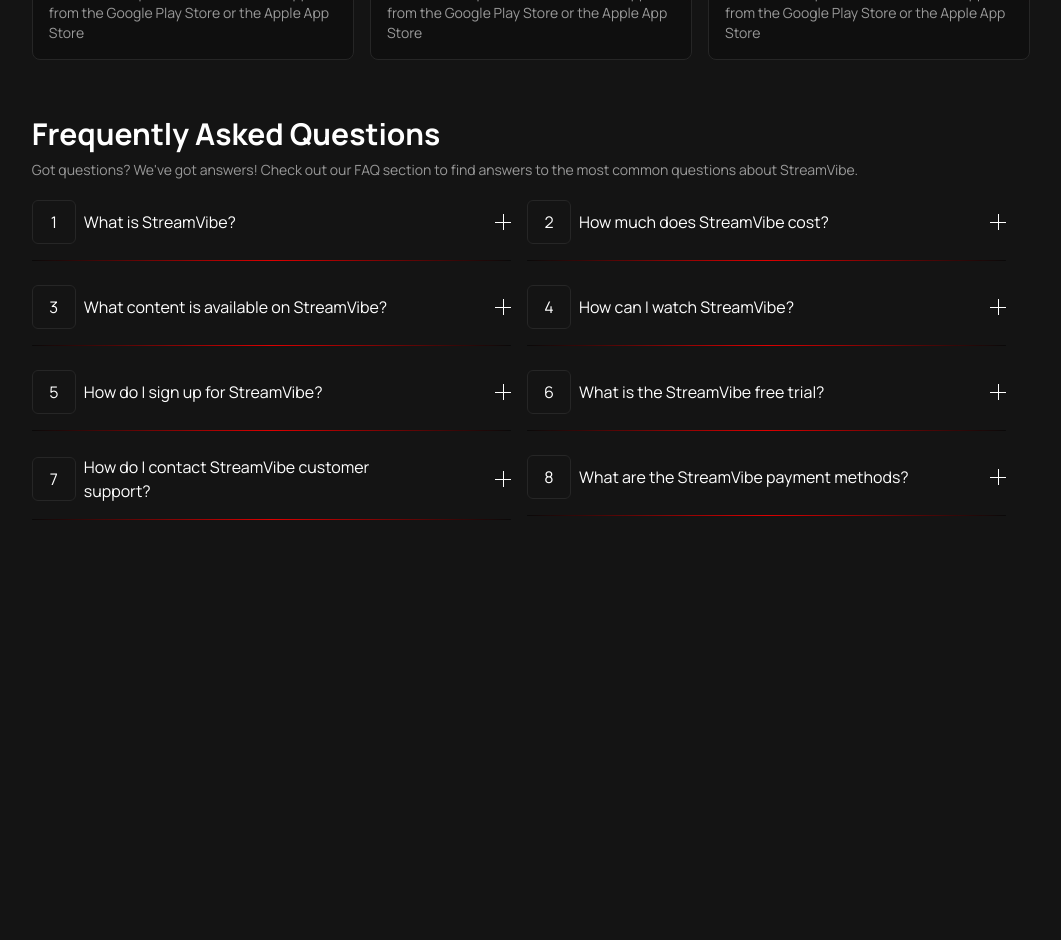
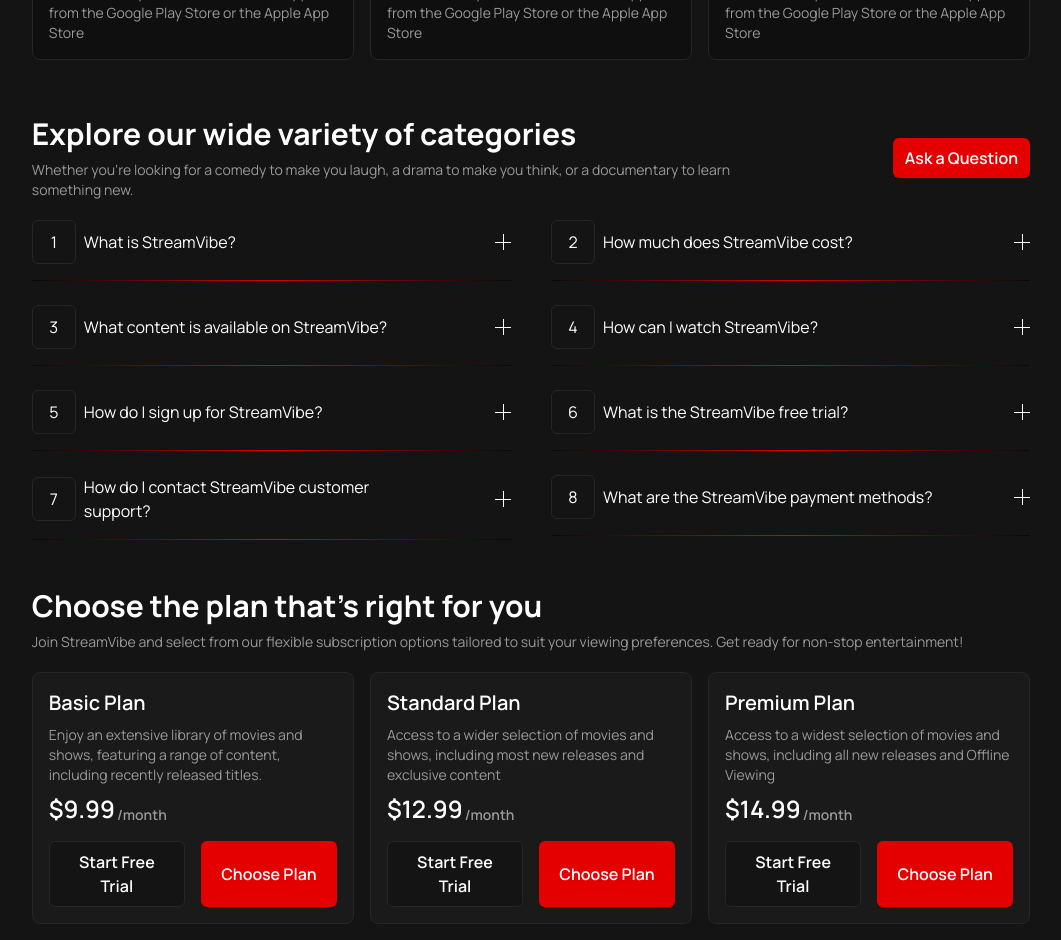
Before and after one commit to hardikdevaliya2006/Stream_Vibe, a React (Vite) app: page / in a window 1280 px wide. Shown: the part 1440-2380 px from the top of the page, without its empty margins (109-1170 px from the left). Before the commit the page ends 2056 px from the top, so only its background shows below. Built offline with nearby package versions, Linux system fonts and the light colour scheme; no server answers.

Commit message:
feat: add Pricing Section and integrate with Home page

```diff
--- a/src/Components/Common/FAQs/FrequentlyAskedQuestions.jsx
+++ b/src/Components/Common/FAQs/FrequentlyAskedQuestions.jsx
@@ -88,8 +88,8 @@
 
   return (
     <AnimatePresence>
-      <div className="quetionsWraper h-[25rem]">
-        <div className="quetions flex flex-wrap gap-4">
+      <div className="quetionsWraper ">
+        <div className="quetions flex flex-wrap justify-between gap-4">
           {faqs.map((item, index) => (
             <div key={index} className="w-full md:w-[48%]">
               <FAQItem
--- a/src/Components/Common/FAQs/FrequentlyAskedQuestionsWrap.jsx
+++ b/src/Components/Common/FAQs/FrequentlyAskedQuestionsWrap.jsx
@@ -1,26 +1,31 @@
-import SecationHeader from '../Secation-Header/SecationHeader'
-import FrequentlyAskedQuestions from './FrequentlyAskedQuestions'
+import SecationHeader from "../Secation-Header/SecationHeader";
+import FrequentlyAskedQuestions from "./FrequentlyAskedQuestions";
 
 const FrequentlyAskedQuestionsWrap = () => {
   return (
-    <section className="FrequentlyAskedQuestionsWrap pb-4 my-10">
-      <div className="flex w-full">
-        <div className="HeaderText w-full">
+    <section className="MoviesGenerWrap  my-10">
+      <div className="HeaderTextAndNavigotr flex w-full flex-col md:flex-row md:justify-end md:items-center gap-4">
+        <div className="HeaderText w-full lg:w-[75%]">
           <SecationHeader
-            mainText={
-              "Frequently Asked Questions"
-            }
+            mainText={"Explore our wide variety of categories"}
             subText={
-              "Got questions? We've got answers! Check out our FAQ section to find answers to the most common questions about StreamVibe."
+              "Whether you're looking for a comedy to make you laugh, a drama to make you think, or a documentary to learn something new."
             }
           />
+        </div>
+        <div className="btn flex md:justify-end h-fit md:w-[25%]">
+          <div className="actionBtn cursor-pointer flex justify-center items-center gap-2 text-white bg-red-45 w-fit px-3 py-2 rounded-md">
+            <button className="font-semibold cursor-pointer">
+              Ask a Question
+            </button>
+          </div>
         </div>
       </div>
       <div className="FrequentlyAskedQuestions mt-5">
         <FrequentlyAskedQuestions></FrequentlyAskedQuestions>
       </div>
     </section>
-  )
-}
+  );
+};
 
-export default FrequentlyAskedQuestionsWrap
+export default FrequentlyAskedQuestionsWrap;
--- /dev/null
+++ b/src/Components/Common/Pricing-Section/PricingSecation.jsx
@@ -0,0 +1,49 @@
+import plans from "../../../Helper/PricingPlanCards";
+
+const PricingSecation = () => {
+  return (
+    <div>
+      <div className="plan lg:grid-cols-3 grid grid-cols-1 gap-4">
+        {plans.map((plan, index) => (
+          <div
+            key={index}
+            className="card border-gray-15 rounded-lg p-4 flex flex-col items-start justify-center gap-2 border bg-gray-10"
+          >
+            <div className="planName text-white md:text-2xl lg:font-semibold lg:text-xl text-xl">
+              <h3>{plan.name}</h3>
+            </div>
+            <div>
+              <p className="text-sm planDescription md:text-[1rem] lg:text-sm text-gray-60">
+                {plan.description}
+              </p>
+            </div>
+            <div className="flex lg:font-semibold gap-0.5">
+              <div className="text-white flex md:text-2xl text-xl">
+                <span>$</span>
+                <p>{plan.price}</p>
+              </div>
+              <div className="text-sm flex items-end text-gray-60">
+                <span>/</span>
+                <p>{plan.period}</p>
+              </div>
+            </div>
+            <div className="grid xl:grid-rows-1 xl:grid-cols-2 lg:grid-rows-2 lg:grid-cols-1 grid-cols-2 mt-2 w-full gap-4">
+              <div className="actionBtn w-full border-gray-15 border cursor-pointer flex justify-center items-center gap-2 text-white bg-gray-08 px-3 py-2 rounded-md">
+                <button className="font-semibold lg:text-[1rem] sm:text-[1.1rem] text-[0.95rem] w-full cursor-pointer">
+                  Start Free Trial
+                </button>
+              </div>
+              <div className="actionBtn w-full cursor-pointer flex justify-center items-center gap-2 text-white bg-red-45 px-3 py-2 rounded-md">
+                <button className="font-semibold lg:text-[1rem] sm:text-[1.1rem] text-[0.98rem] w-full cursor-pointer">
+                  Choose Plan
+                </button>
+              </div>
+            </div>
+          </div>
+        ))}
+      </div>
+    </div>
+  );
+};
+
+export default PricingSecation;
--- /dev/null
+++ b/src/Components/Common/Pricing-Section/PricingSecationWrap.jsx
@@ -0,0 +1,24 @@
+import SecationHeader from "../Secation-Header/SecationHeader";
+import PricingSecation from "./PricingSecation";
+
+const PricingSecationWrap = () => {
+  return (
+    <section className="PricingSecationWrap pb-4 my-10">
+      <div className="flex w-full">
+        <div className="HeaderText w-full">
+          <SecationHeader
+            mainText={"Choose the plan that's right for you"}
+            subText={
+              "Join StreamVibe and select from our flexible subscription options tailored to suit your viewing preferences. Get ready for non-stop entertainment!"
+            }
+          />
+        </div>
+      </div>
+      <div className="PricingSecation mt-5">
+        <PricingSecation></PricingSecation>
+      </div>
+    </section>
+  );
+};
+
+export default PricingSecationWrap;
--- a/src/Helper/PricingPlan.json
+++ /dev/null
@@ -1,50 +0,0 @@
-{
-  "plans": [
-    {
-      "name": "Basic",
-      "price": "$9.99/Month",
-      "features": {
-        "Content": "Access to a wide selection of movies and shows, including some new releases.",
-        "Devices": "Watch on one device simultaneously",
-        "Free Trial": "7 Days",
-        "Cancel Anytime": "Yes",
-        "HDR": "No",
-        "Dolby Atmos": "No",
-        "Ad-Free": "No",
-        "Offline Viewing": "No",
-        "Family Sharing": "No"
-      }
-    },
-    {
-      "name": "Standard",
-      "tag": "Popular",
-      "price": "$12.99/Month",
-      "features": {
-        "Content": "Access to a wider selection of movies and shows, including most new releases and exclusive content",
-        "Devices": "Watch on Two device simultaneously",
-        "Free Trial": "7 Days",
-        "Cancel Anytime": "Yes",
-        "HDR": "Yes",
-        "Dolby Atmos": "Yes",
-        "Ad-Free": "Yes",
-        "Offline Viewing": "Yes, for select titles.",
-        "Family Sharing": "Yes, up to 5 family members."
-      }
-    },
-    {
-      "name": "Premium",
-      "price": "$14.99/Month",
-      "features": {
-        "Content": "Access to a widest selection of movies and shows, including all new releases and Offline Viewing",
-        "Devices": "Watch on Four device simultaneously",
-        "Free Trial": "7 Days",
-        "Cancel Anytime": "Yes",
-        "HDR": "Yes",
-        "Dolby Atmos": "Yes",
-        "Ad-Free": "Yes",
-        "Offline Viewing": "Yes, for all titles.",
-        "Family Sharing": "Yes, up to 6 family members."
-      }
-    }
-  ]
-}
--- /dev/null
+++ b/src/Helper/PricingPlanCards.js
@@ -0,0 +1,25 @@
+const plans = [
+  {
+    name: "Basic Plan",
+    price: 9.99,
+    period: "month",
+    description:
+      "Enjoy an extensive library of movies and shows, featuring a range of content, including recently released titles.",
+  },
+  {
+    name: "Standard Plan",
+    price: 12.99,
+    period: "month",
+    description:
+      "Access to a wider selection of movies and shows, including most new releases and exclusive content",
+  },
+  {
+    name: "Premium Plan",
+    price: 14.99,
+    period: "month",
+    description:
+      "Access to a widest selection of movies and shows, including all new releases and Offline Viewing",
+  },
+];
+
+export default plans;
--- /dev/null
+++ b/src/Helper/PricingPlanTable.js
@@ -0,0 +1,51 @@
+plans = [
+  {
+    name: "Basic",
+    price: "$9.99/Month",
+    features: {
+      Content:
+        "Access to a wide selection of movies and shows, including some new releases.",
+      Devices: "Watch on one device simultaneously",
+      "Free Trial": "7 Days",
+      "Cancel Anytime": "Yes",
+      HDR: "No",
+      "Dolby Atmos": "No",
+      "Ad-Free": "No",
+      "Offline Viewing": "No",
+      "Family Sharing": "No",
+    },
+  },
+  {
+    name: "Standard",
+    tag: "Popular",
+    price: "$12.99/Month",
+    features: {
+      Content:
+        "Access to a wider selection of movies and shows, including most new releases and exclusive content",
+      Devices: "Watch on Two device simultaneously",
+      "Free Trial": "7 Days",
+      "Cancel Anytime": "Yes",
+      HDR: "Yes",
+      "Dolby Atmos": "Yes",
+      "Ad-Free": "Yes",
+      "Offline Viewing": "Yes, for select titles.",
+      "Family Sharing": "Yes, up to 5 family members.",
+    },
+  },
+  {
+    name: "Premium",
+    price: "$14.99/Month",
+    features: {
+      Content:
+        "Access to a widest selection of movies and shows, including all new releases and Offline Viewing",
+      Devices: "Watch on Four device simultaneously",
+      "Free Trial": "7 Days",
+      "Cancel Anytime": "Yes",
+      HDR: "Yes",
+      "Dolby Atmos": "Yes",
+      "Ad-Free": "Yes",
+      "Offline Viewing": "Yes, for all titles.",
+      "Family Sharing": "Yes, up to 6 family members.",
+    },
+  },
+];
--- a/src/Page/Home.jsx
+++ b/src/Page/Home.jsx
@@ -1,4 +1,5 @@
 import FrequentlyAskedQuestionsWrap from "../Components/Common/FAQs/FrequentlyAskedQuestionsWrap";
+import PricingSecationWrap from "../Components/Common/Pricing-Section/PricingSecationWrap";
 import DevicesSupportWrap from "../Components/Home/Devices-Section/DevicesSupportWrap";
 import HeroSecationWrap from "../Components/Home/Hero-Section/HeroSecationWrap";
 import { MoviesGenerWrap } from "../Components/Home/Movie-Categories/MoviesGenerWrap";
@@ -14,6 +15,7 @@
           <MoviesGenerWrap></MoviesGenerWrap>
           <DevicesSupportWrap></DevicesSupportWrap>
           <FrequentlyAskedQuestionsWrap></FrequentlyAskedQuestionsWrap>
+          <PricingSecationWrap></PricingSecationWrap>
         </div>
         <footer></footer>
       </div>
```
